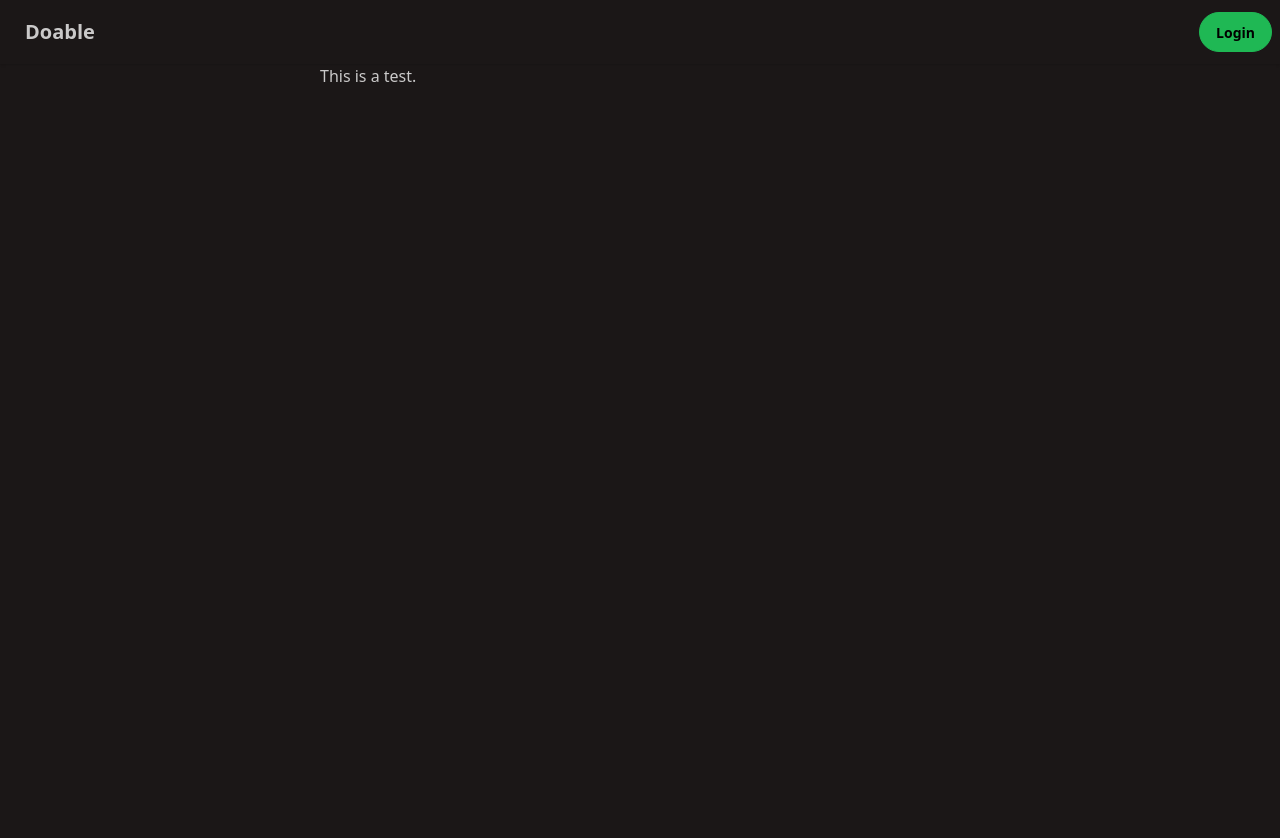
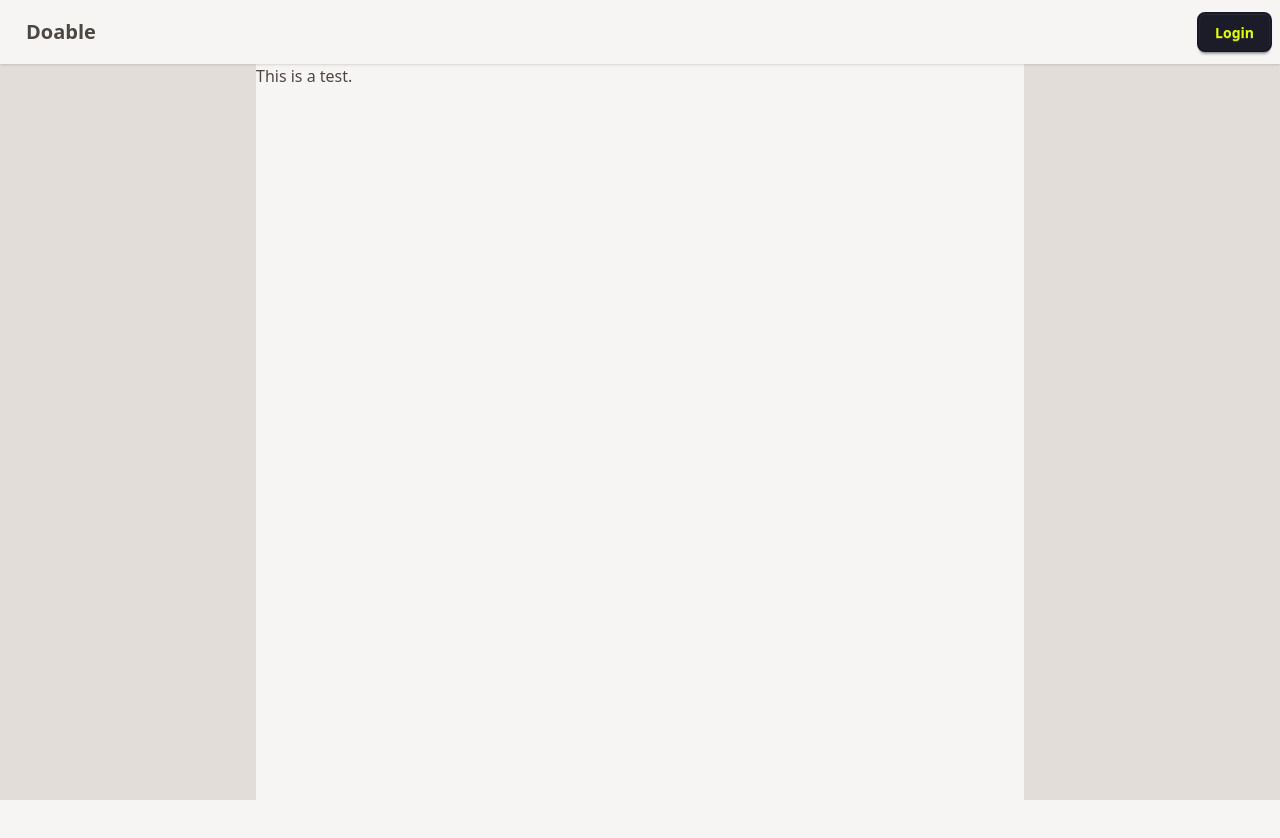
Before and after one commit to Justin-K-Ellis/doable.react, a Next.js app: page /test in a window 1280 px wide. Shown: the top 838 px of the page. Before the commit the page ends 800 px from the top, so only its background shows below. Built offline with nearby package versions, Linux system fonts and the light colour scheme.

Commit message:
feat: change to silk theme

```diff
--- a/app/globals.css
+++ b/app/globals.css
@@ -1,4 +1,4 @@
 @import "tailwindcss";
 @plugin "daisyui" {
-  themes: forest;
+  themes: silk, forest;
 }
--- a/app/layout.tsx
+++ b/app/layout.tsx
@@ -20,10 +20,12 @@ export default function RootLayout({
   children: React.ReactNode;
 }>) {
   return (
-    <html lang="en" data-theme="forest">
-      <body className={`${notoSans.variable} antialiased`}>
+    <html lang="en" data-theme="silk">
+      <body className={`${notoSans.variable} antialiased bg-base-300 h-screen`}>
         <Navbar />
-        <main className="w-11/12 md:w-5/10 mx-auto">{children}</main>
+        <main className="w-11/12 md:w-6/10 mx-auto bg-base-100 h-full">
+          {children}
+        </main>
       </body>
     </html>
   );
```
Also changed, not shown: app/test/page.tsx (+0 -2 lines).
